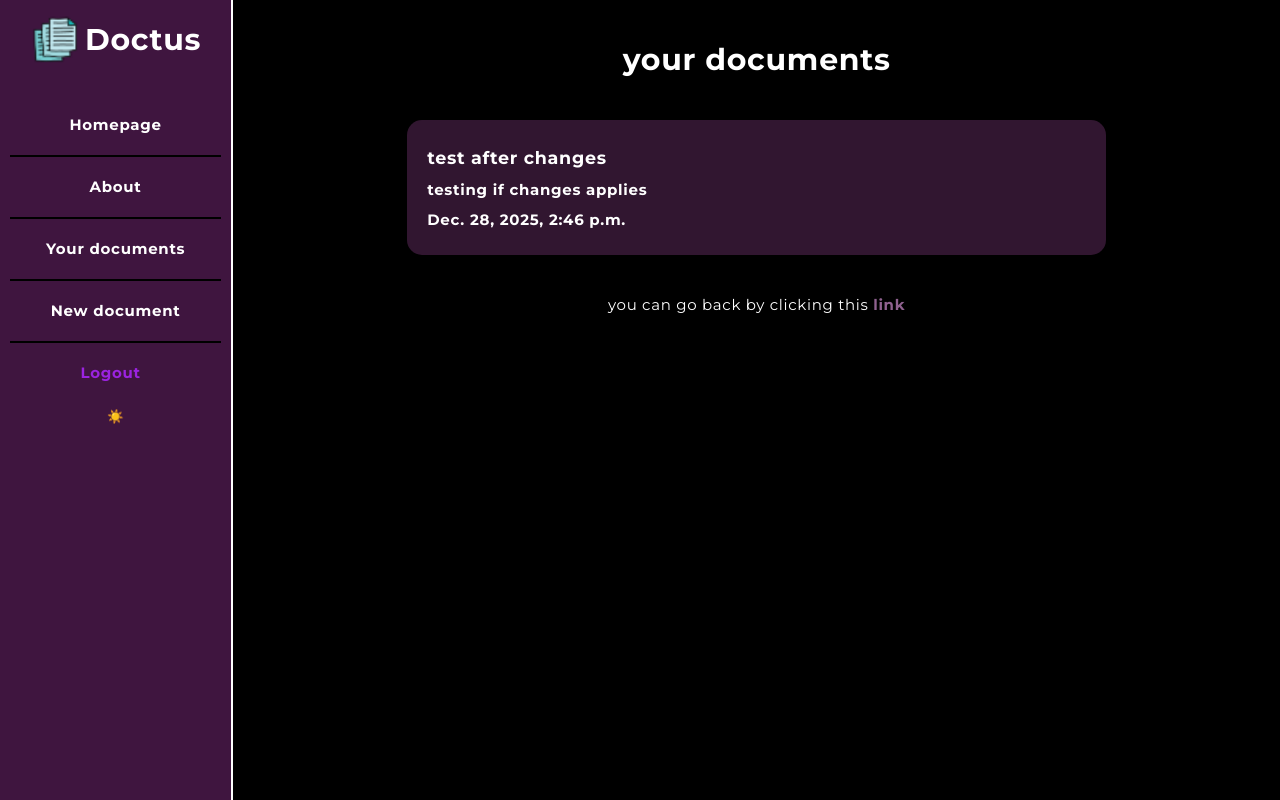
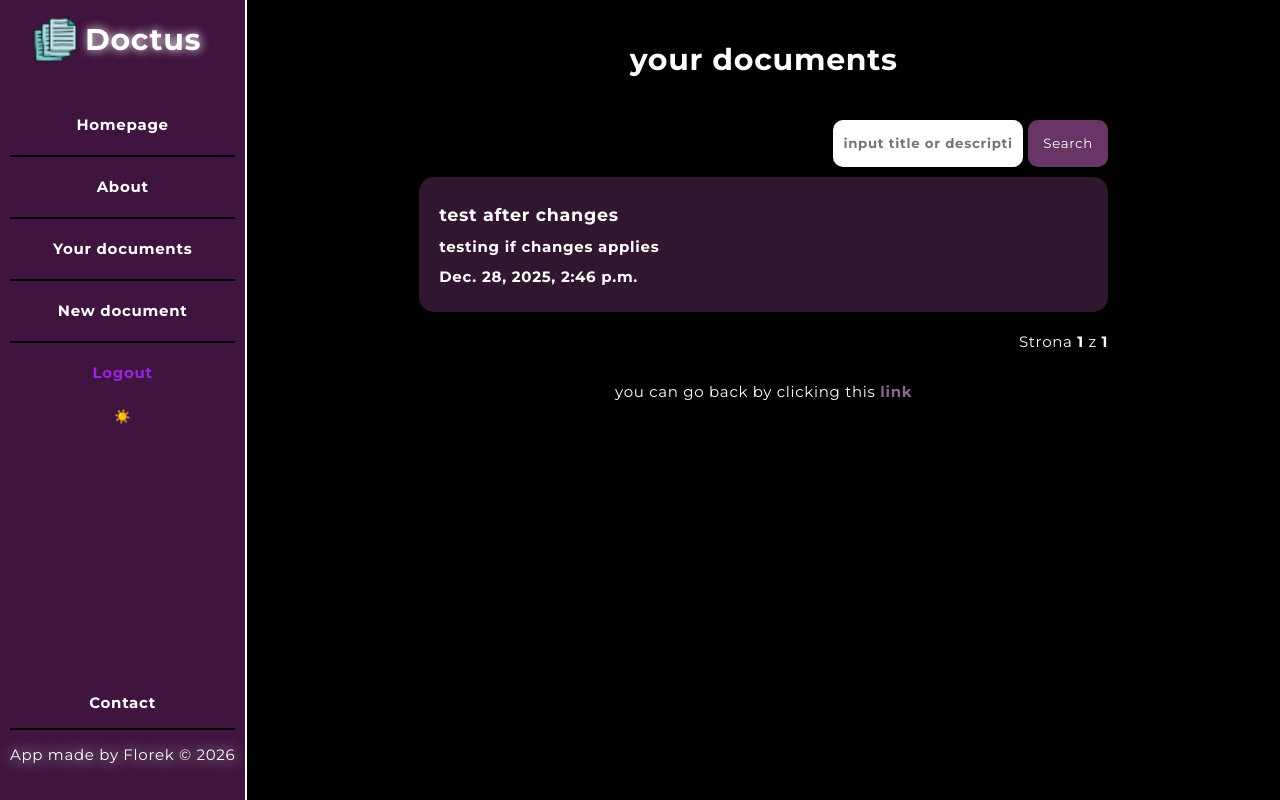
Before and after one commit to florroo/simple_django_app, a Django app: page /documents/ in a window 1280 px wide. Run offline with Django 5.2, Linux system fonts and the light colour scheme; a user stored in the database is signed in; data comes from the database, SQL or seed files in the repository; both versions use the stored data as it was after the commit; parts of the project's set-up code (start-up, migrations or seed data) failed here and were passed over.

Commit message:
pagination and search bar for documents list

```diff
--- a/simple_app/documents/templates/documents/documents_list.html
+++ b/simple_app/documents/templates/documents/documents_list.html
@@ -6,7 +6,15 @@
 
 {% block content %}
     <h1>your documents</h1>
+
     <section class="documents_list">
+        <div class="search_div">
+            <form action="" method="get" class="search_form">
+                <input type="text" placeholder="input title or description" value="{{ query }}" name="q" class="search_input">
+                <button type="submit" class="submit_button"> Search </button>
+            </form>
+        </div>
+
         {% if documents %}
             {% for document in documents %}
                 <article class="document">
@@ -19,9 +27,28 @@
                     </a>
                 </article>
             {% endfor %}
-        {% else %}
+
+        {% elif not documents and query %}
+            <h2>no results for <span class="info_query">{{ query }}</span></h2>
+        {% elif not documents %}
             <h2>Your documents list is empty, add some clicking link on your left side</h2>
         {% endif %}
+
+        <div class="pagination">
+            {% if documents.has_previous %}
+                <a href="?q={{ query }}&page={{ documents.previous_page_number }}" class="arrows">&larr;</a>
+            {% endif %}
+
+            <span>
+                Strona <b>{{ documents.number }}</b> z <b>{{ documents.paginator.num_pages }}</b>
+            </span>
+
+            {% if documents.has_next %}
+                <a href="?q={{ query }}&page={{ documents.next_page_number }}" class="arrows">&rarr;</a>
+            {% endif %}
+        </div>
+
     </section>
+
     <p class="end_par">you can go back by clicking this <a href="/">link</a></p>
 {% endblock %}
--- a/simple_app/documents/views.py
+++ b/simple_app/documents/views.py
@@ -5,12 +5,26 @@ from django.contrib.auth.decorators import login_required
 from django.shortcuts import get_object_or_404
 from django.utils.text import slugify
 from .forms import DocumentForm
+from django.core.paginator import Paginator
+from django.db.models import Q
 
 # Create your views here.
 @login_required(login_url='/users/login/')
 def documents_list(request):
+    query = request.GET.get('q', '')
     documents = Document.objects.filter(owner=request.user).order_by('-date') # - in descending order
-    return render(request, 'documents/documents_list.html', { 'documents': documents })
+
+    if query:
+        documents = documents.filter(
+            Q(title__icontains=query) |
+            Q(description__icontains=query)
+        )
+
+    paginator = Paginator(documents, 3)
+    page_number = request.GET.get('page')
+    page_obj = paginator.get_page(page_number)
+
+    return render(request, 'documents/documents_list.html', { 'documents': page_obj, 'query': query })
 
 
 @login_required(login_url='/users/login/')
--- a/simple_app/simple_app/settings.py
+++ b/simple_app/simple_app/settings.py
@@ -125,5 +125,5 @@ MEDIA_URL = 'media/'
 
 MEDIA_ROOT = os.path.join(BASE_DIR, 'media')
 
-SESSION_COOKIE_AGE = 60
+SESSION_COOKIE_AGE = 3600
 SESSION_SAVE_EVERY_REQUEST = True
--- a/simple_app/simple_app/urls.py
+++ b/simple_app/simple_app/urls.py
@@ -23,6 +23,7 @@ from django.conf import settings
 urlpatterns = [
     path('admin/', admin.site.urls),
     path('', views.homepage),
+    path('contact/', views.contact),
     path('about/', views.about),
     path('documents/', include('documents.urls')),
     path('users/', include('users.urls'))
--- a/simple_app/simple_app/views.py
+++ b/simple_app/simple_app/views.py
@@ -12,3 +12,6 @@ def homepage(request):
 
 def about(request):
     return render(request, 'about.html')
+
+def contact(request):
+    return render(request, 'contact.html')
--- a/simple_app/static/css/style.css
+++ b/simple_app/static/css/style.css
@@ -46,6 +46,10 @@ nav .name {
     gap: 5px;
 }
 
+nav .name span {
+    text-shadow: 1px 0 10px rgb(255, 255, 255);
+}
+
 nav .logo_icon {
     width: 50px;
     height: 50px;
@@ -71,6 +75,15 @@ nav .links {
     gap: 15px;
     flex-direction: column;
     text-align: center;
+}
+
+nav .contact {
+    display: flex;
+    flex-direction: column;
+    margin: auto 0 20px 0;
+    text-align: center;
+    color: white;
+    gap: 10px;
 }
 
 main {
@@ -202,7 +215,6 @@ body.light .submit {
     border: none;
     font-weight: bold;
     font-size: 15px;
-    margin-right: 10px;
 }
 
 .logout:hover {
@@ -296,3 +308,56 @@ body.light .document_lines {
     background-color: transparent;
     border: none;
 }
+
+.search_div {
+    display: flex;
+    flex-direction: row;
+    justify-content: end;
+    margin-bottom: 10px;
+}
+
+.submit_button {
+    width: 80px;
+    border: none;
+    background-color: #683566;
+    padding: 10px;
+    color: white;
+    border-radius: 10px;
+}
+
+.submit_button:hover {
+    background-color: #833a80;
+}
+
+.search_input {
+    border: none;
+    padding: 10px;
+    border-radius: 10px;
+    background-color: rgb(255, 255, 255);
+    font-weight: bold;
+}
+
+body.light .search_input {
+    background-color: rgb(224, 217, 206);
+}
+
+.info_query {
+    color: #683566;
+}
+
+.arrows {
+    font-size: 20px;
+    padding: 4px 12px;
+}
+
+.pagination {
+    flex-direction: row;
+    display: flex;
+    justify-content: end;
+    align-items: center;
+    gap: 5px;
+}
+
+.author_par {
+    text-shadow: 1px 0px 15px rgb(255, 255, 255);
+}
--- a/simple_app/templates/layout.html
+++ b/simple_app/templates/layout.html
@@ -44,6 +44,13 @@
             {% endif %}
 
             <button id="button_theme" class="button_theme">☀️</button>
+
+
+        </div>
+
+        <div class="contact">
+            <a href="/contact" aria-label="contact" title="contact">Contact</a>  <hr />
+            <p class="author_par">App made by Florek &copy; 2026 </p>
         </div>
 
     </nav>
```
Also changed, not shown: simple_app/templates/contact.html (added, +19 -0 lines), simple_app/db.sqlite3, simple_app/media/default_H7CyvPR.png (added), simple_app/media/default_VTwKtY8.png (added), simple_app/media/doc_lkpScUH.png (added).
